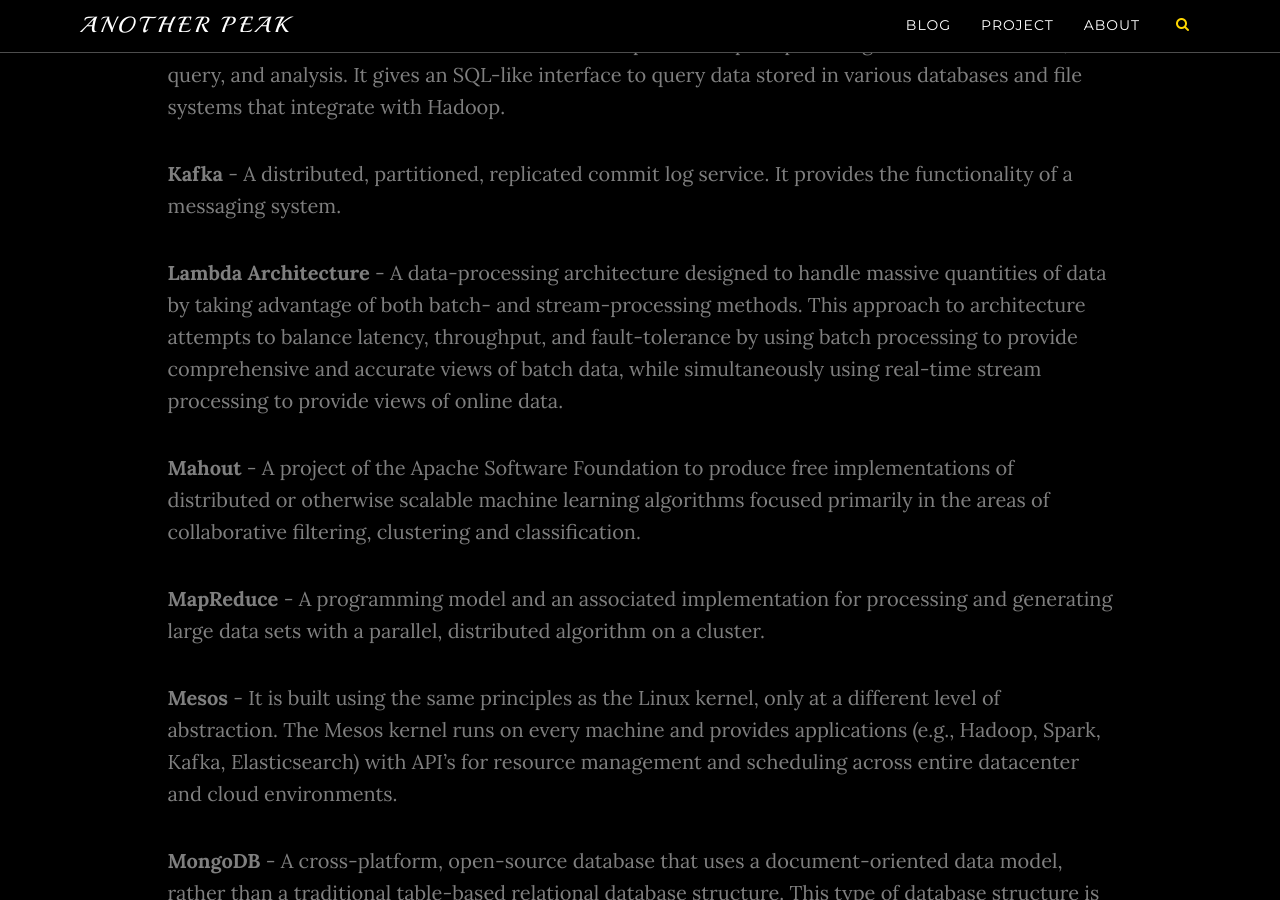
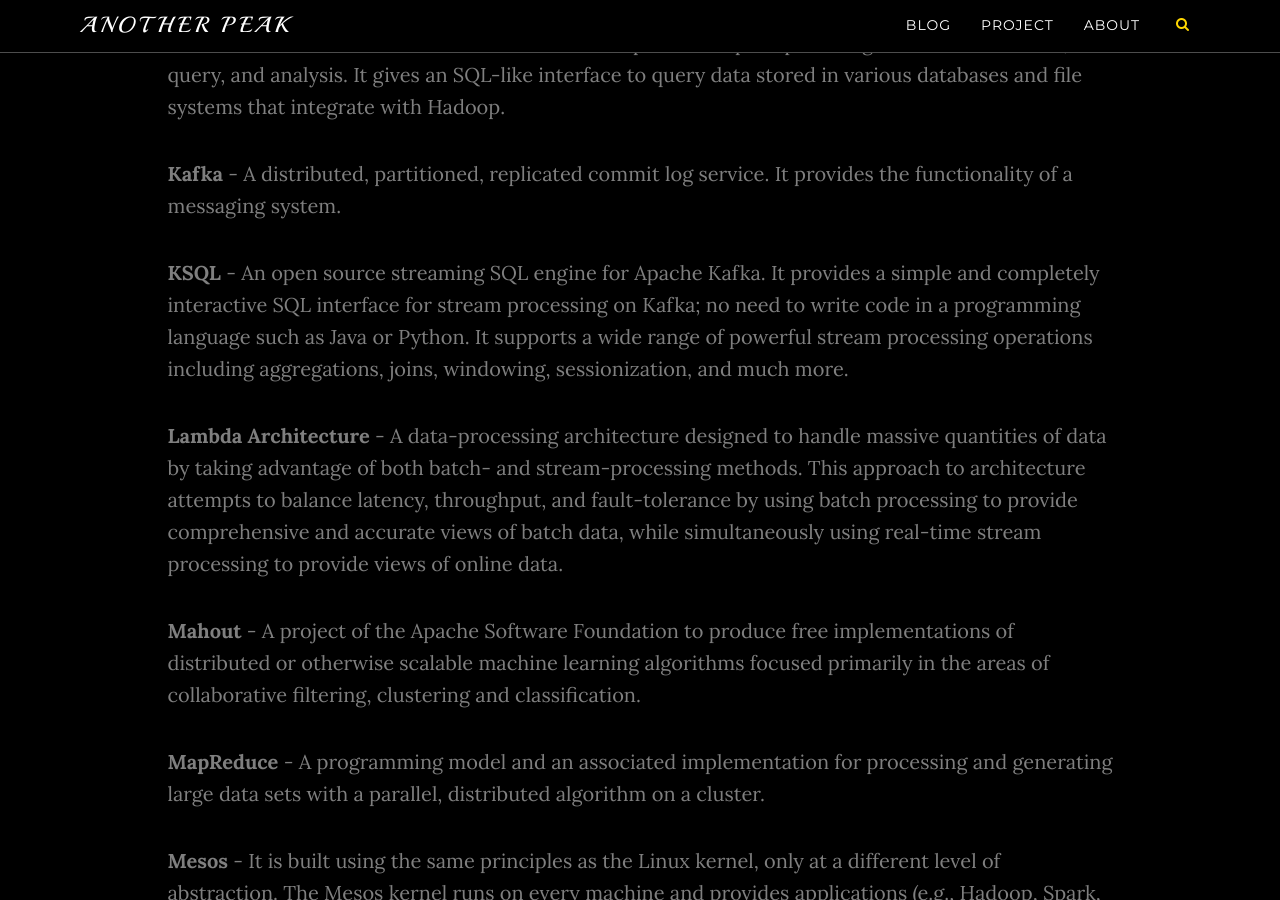
Before and after one commit to abrahamdu/abrahamdu.github.io, a Jekyll site: the page built from blog/_posts/2016-09-12-bigdata_terminology.md, in a window 1280 px wide and 900 px high, scrolled down 3618 px. Built offline with Jekyll 4.4.1, drawn with Linux system fonts in a browser that asks for light colours; nearby versions of some CDN libraries; comment, search, counter and statistics services are not loaded; some of the changed lines change nothing that is shown; some of the changed text lies outside the part shown.

Commit message:
Add KSQL

```diff
--- a/blog/_posts/2016-09-12-bigdata_terminology.md
+++ b/blog/_posts/2016-09-12-bigdata_terminology.md
@@ -6,7 +6,7 @@ category: BigData
 tags: [ 'bigdata' ]
 title: 'Big Data Terminology'
 date: 2016-09-12
-modifiedOn: 2017-06-06
+modifiedOn: 2018-01-11
 ---
 
 __Accumulo__ - A computer software project that developed a sorted, distributed key/value store based on the BigTable technology from Google. It is a system built on top of Apache Hadoop, Apache ZooKeeper, and Apache Thrift. Written in Java, Accumulo has cell-level access labels and server-side programming mechanisms.
@@ -46,6 +46,8 @@ __HDFS__ - A Java-based file system that provides scalable and reliable data sto
 __Hive__ - A data warehouse infrastructure built on top of Hadoop for providing data summarization, query, and analysis. It gives an SQL-like interface to query data stored in various databases and file systems that integrate with Hadoop.
 
 __Kafka__ - A distributed, partitioned, replicated commit log service. It provides the functionality of a messaging system.
+
+__KSQL__ - An open source streaming SQL engine for Apache Kafka. It provides a simple and completely interactive SQL interface for stream processing on Kafka; no need to write code in a programming language such as Java or Python. It supports a wide range of powerful stream processing operations including aggregations, joins, windowing, sessionization, and much more.
 
 __Lambda Architecture__ - A data-processing architecture designed to handle massive quantities of data by taking advantage of both batch- and stream-processing methods. This approach to architecture attempts to balance latency, throughput, and fault-tolerance by using batch processing to provide comprehensive and accurate views of batch data, while simultaneously using real-time stream processing to provide views of online data.
 
```
